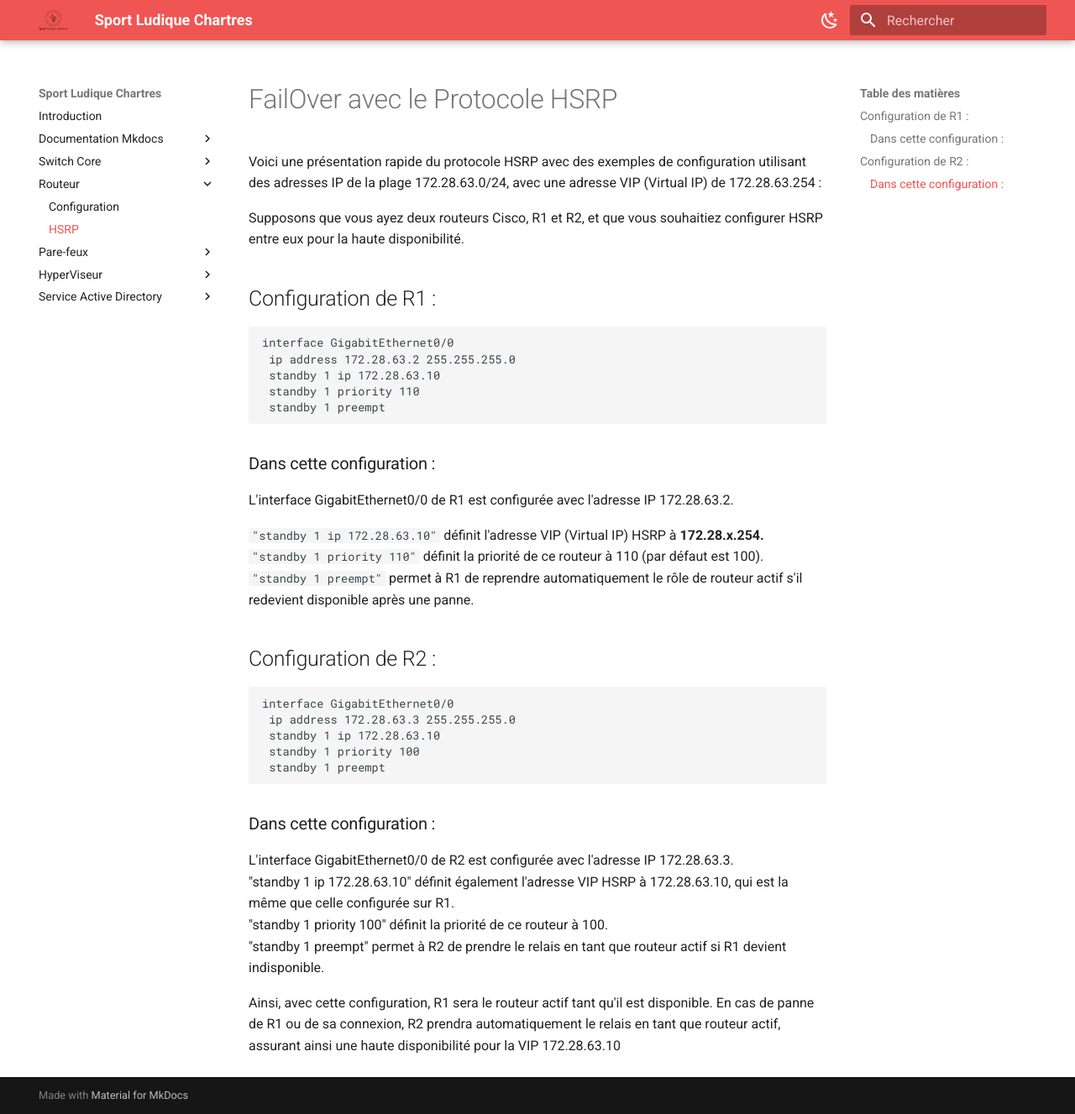
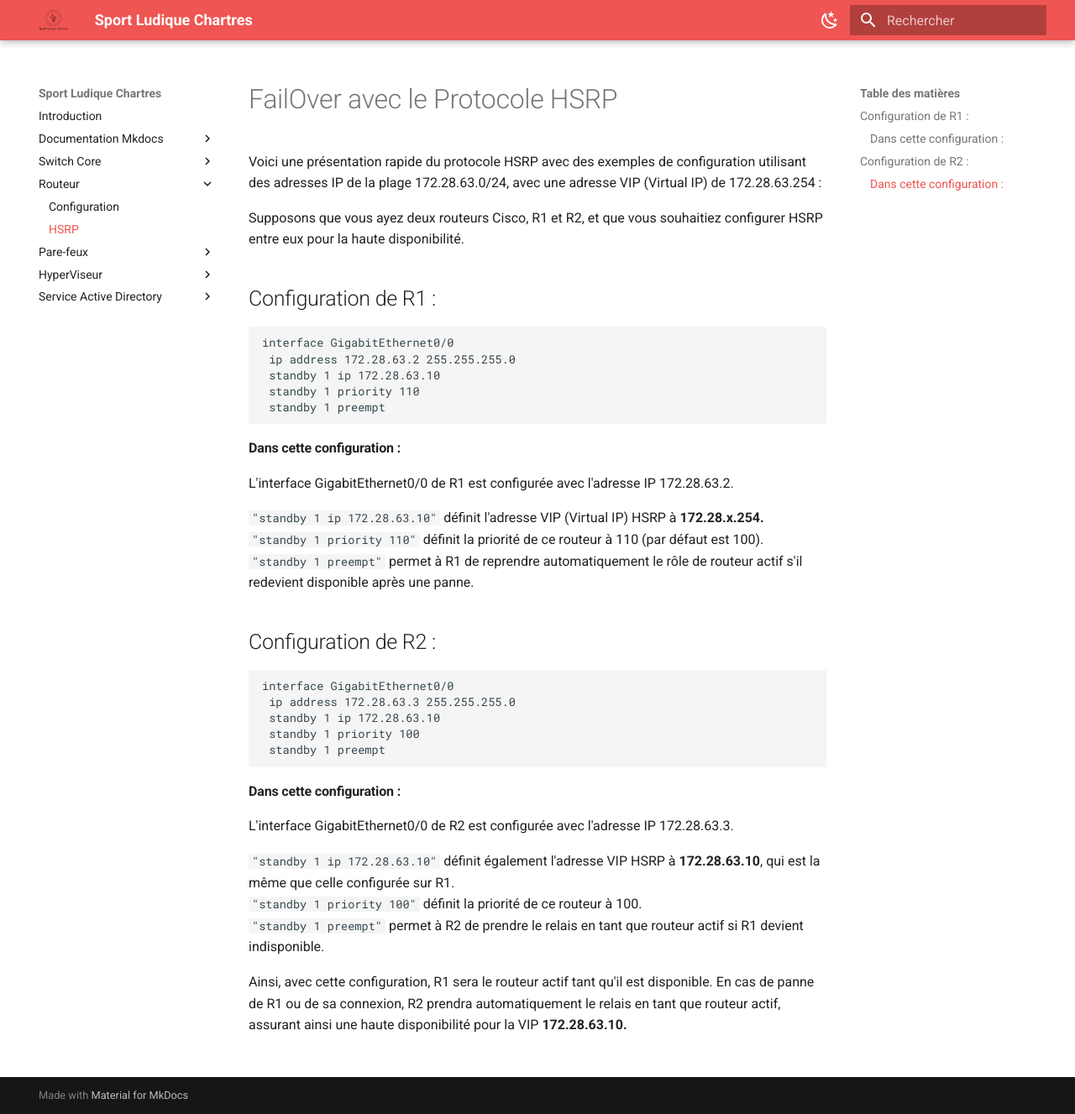
Before and after one commit to Sym-0ne/sport-ludique-Chartres, an MkDocs documentation site: the page built from docs/Routeur/hsrp.md, in a window 1280 px wide and 1327 px high. Shown: the whole window at 84% size. Built offline with MkDocs 1.6.1 and Material for MkDocs 9.7.7, drawn with Linux system fonts in a browser that asks for light colours.

Commit message:
modif doc hspr

````diff
--- a/docs/Routeur/hsrp.md
+++ b/docs/Routeur/hsrp.md
@@ -13,7 +13,7 @@ interface GigabitEthernet0/0
  standby 1 preempt
 ```
 
-### Dans cette configuration :
+#### Dans cette configuration :
 
 L'interface GigabitEthernet0/0 de R1 est configurée avec l'adresse IP 172.28.63.2.<br>
 
@@ -31,11 +31,13 @@ interface GigabitEthernet0/0
  standby 1 preempt
 ```
 
-### Dans cette configuration :
+#### Dans cette configuration :
 
 L'interface GigabitEthernet0/0 de R2 est configurée avec l'adresse IP 172.28.63.3.<br>
-"standby 1 ip 172.28.63.10" définit également l'adresse VIP HSRP à 172.28.63.10, qui est la même que celle configurée sur R1.<br>
-"standby 1 priority 100" définit la priorité de ce routeur à 100.<br>
-"standby 1 preempt" permet à R2 de prendre le relais en tant que routeur actif si R1 devient indisponible.<br>
 
-Ainsi, avec cette configuration, R1 sera le routeur actif tant qu'il est disponible. En cas de panne de R1 ou de sa connexion, R2 prendra automatiquement le relais en tant que routeur actif, assurant ainsi une haute disponibilité pour la VIP 172.28.63.10
+```"standby 1 ip 172.28.63.10"``` définit également l'adresse VIP HSRP à **172.28.63.10**, qui est la même que celle configurée sur R1.<br>
+```"standby 1 priority 100"``` définit la priorité de ce routeur à 100.<br>
+```"standby 1 preempt"``` permet à R2 de prendre le relais en tant que routeur actif si R1 devient indisponible.<br>
+
+
+Ainsi, avec cette configuration, R1 sera le routeur actif tant qu'il est disponible. En cas de panne de R1 ou de sa connexion, R2 prendra automatiquement le relais en tant que routeur actif, assurant ainsi une haute disponibilité pour la VIP **172.28.63.10.**
````
